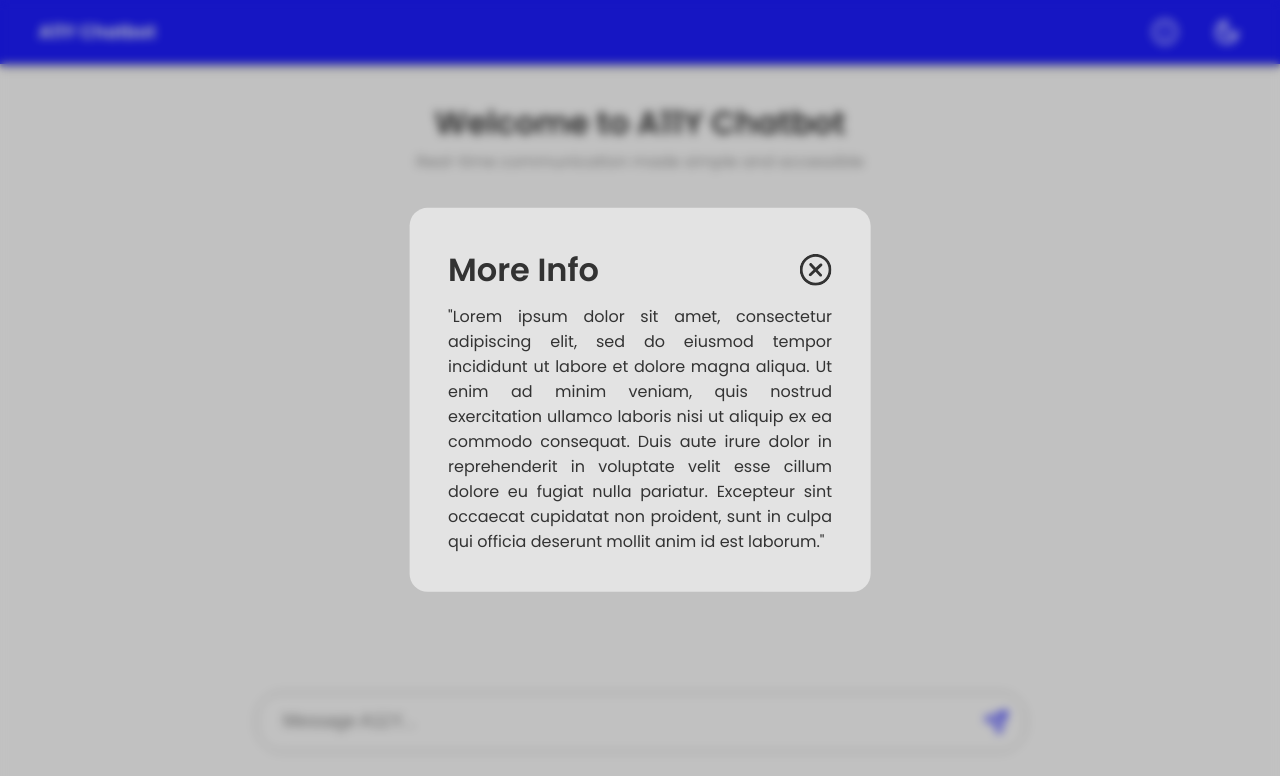
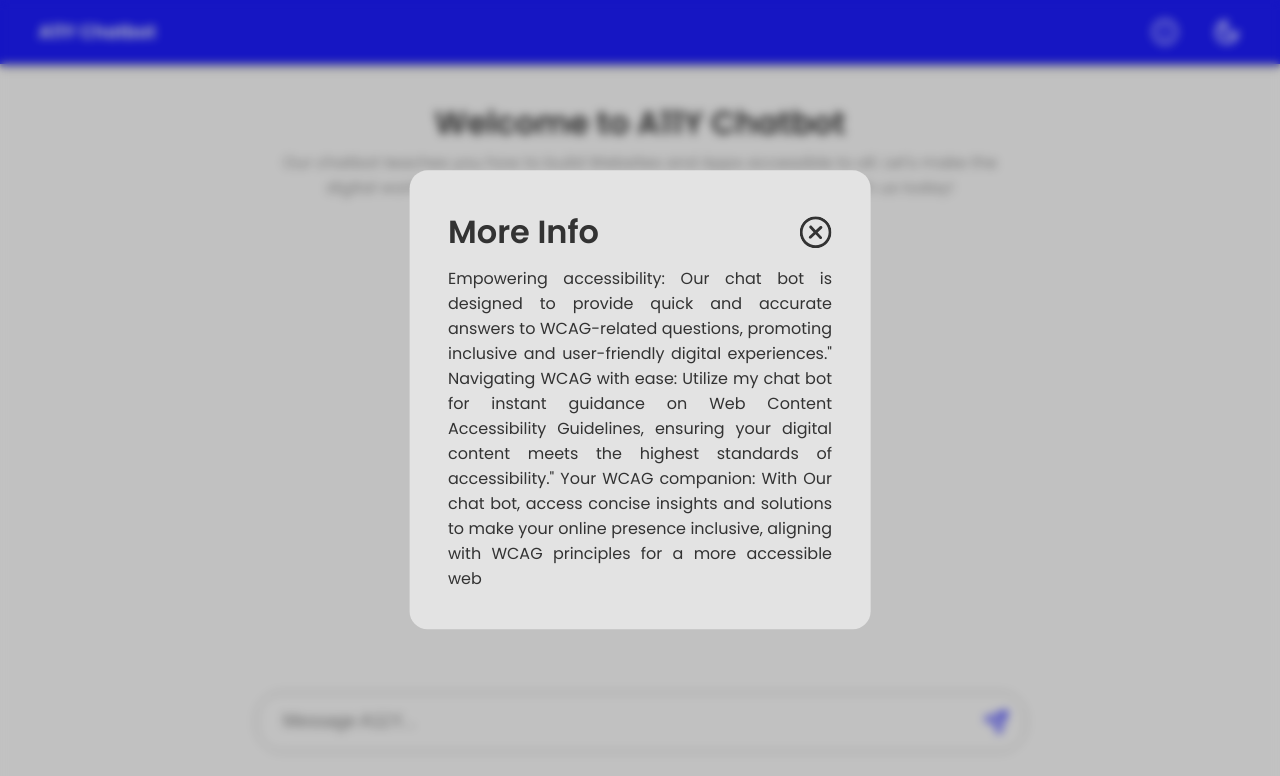
Before and after one commit to sivasurasani/A11Y-ChatBot, a React (Create React App) app: page / in a window 1280 px wide. Both pictures are taken after a click on the element 1164 px from the left and 31 px from the top of the page. Shown: the top 776 px of the page. Built offline with nearby package versions, Linux system fonts and the light colour scheme.

Commit message:
Added Info tab

```diff
--- a/src/chatbot.js
+++ b/src/chatbot.js
@@ -64,7 +64,7 @@ const Chatbot = () => {
     <div className="container">
       <div className="welcome-box">
         <h2>Welcome to A11Y Chatbot</h2>
-        <p>Real-time communication made simple and accessible</p>
+        <p>Our chatbot teaches you how to build Websites and Apps accessible to all. Let's make the digital world welcoming for all. Start your easy-to-follow journey with us today!</p>
       </div>
       <div className="media-list"></div>
       <div className="chatbox">
@@ -91,7 +91,11 @@ const Chatbot = () => {
                   <button className="close" title="close" onClick={toggleMoreInfo}></button>
                   </div>
                   <div className="info_content_con">
-                  "Lorem ipsum dolor sit amet, consectetur adipiscing elit, sed do eiusmod tempor incididunt ut labore et dolore magna aliqua. Ut enim ad minim veniam, quis nostrud exercitation ullamco laboris nisi ut aliquip ex ea commodo consequat. Duis aute irure dolor in reprehenderit in voluptate velit esse cillum dolore eu fugiat nulla pariatur. Excepteur sint occaecat cupidatat non proident, sunt in culpa qui officia deserunt mollit anim id est laborum."
+                  Empowering accessibility: Our chat bot is designed to provide quick and accurate answers to WCAG-related questions, promoting inclusive and user-friendly digital experiences."
+
+Navigating WCAG with ease: Utilize my chat bot for instant guidance on Web Content Accessibility Guidelines, ensuring your digital content meets the highest standards of accessibility."
+
+Your WCAG companion: With Our chat bot, access concise insights and solutions to make your online presence inclusive, aligning with WCAG principles for a more accessible web
                   </div>
 
                 </div>
```
